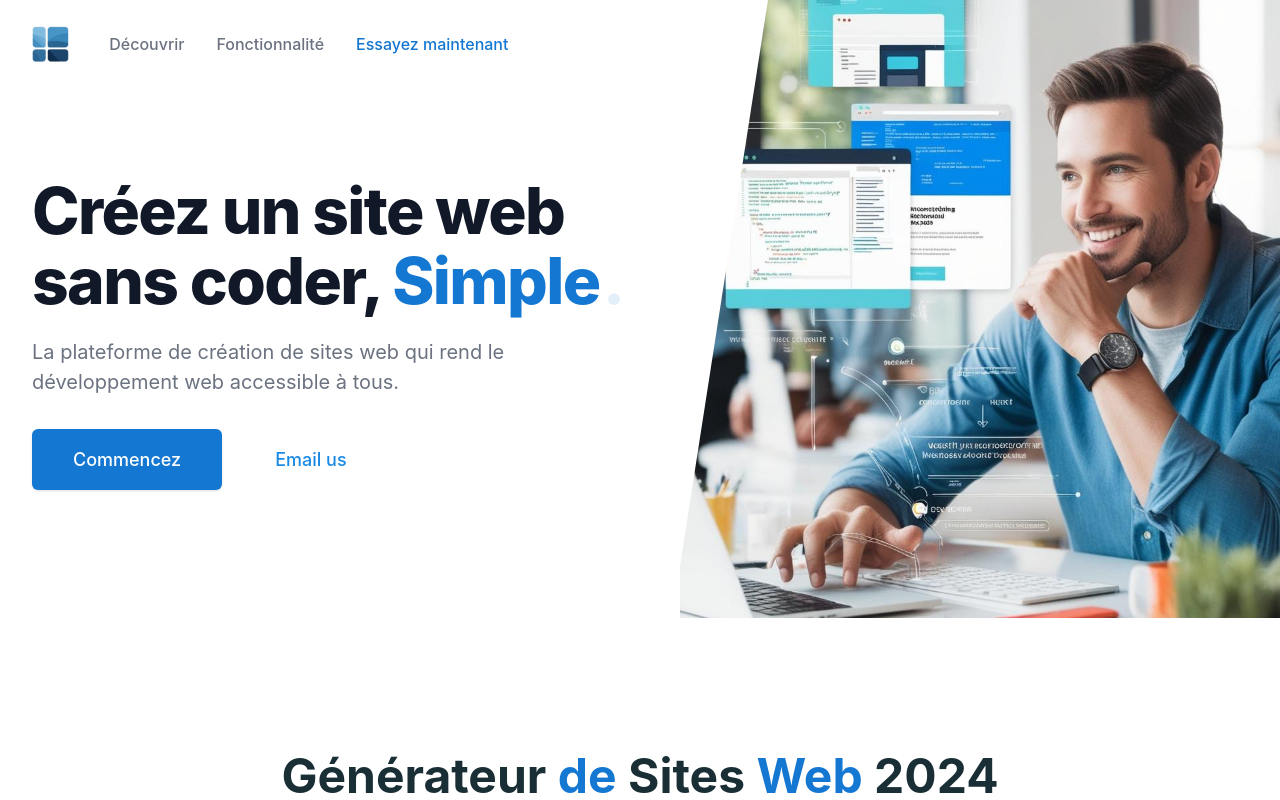
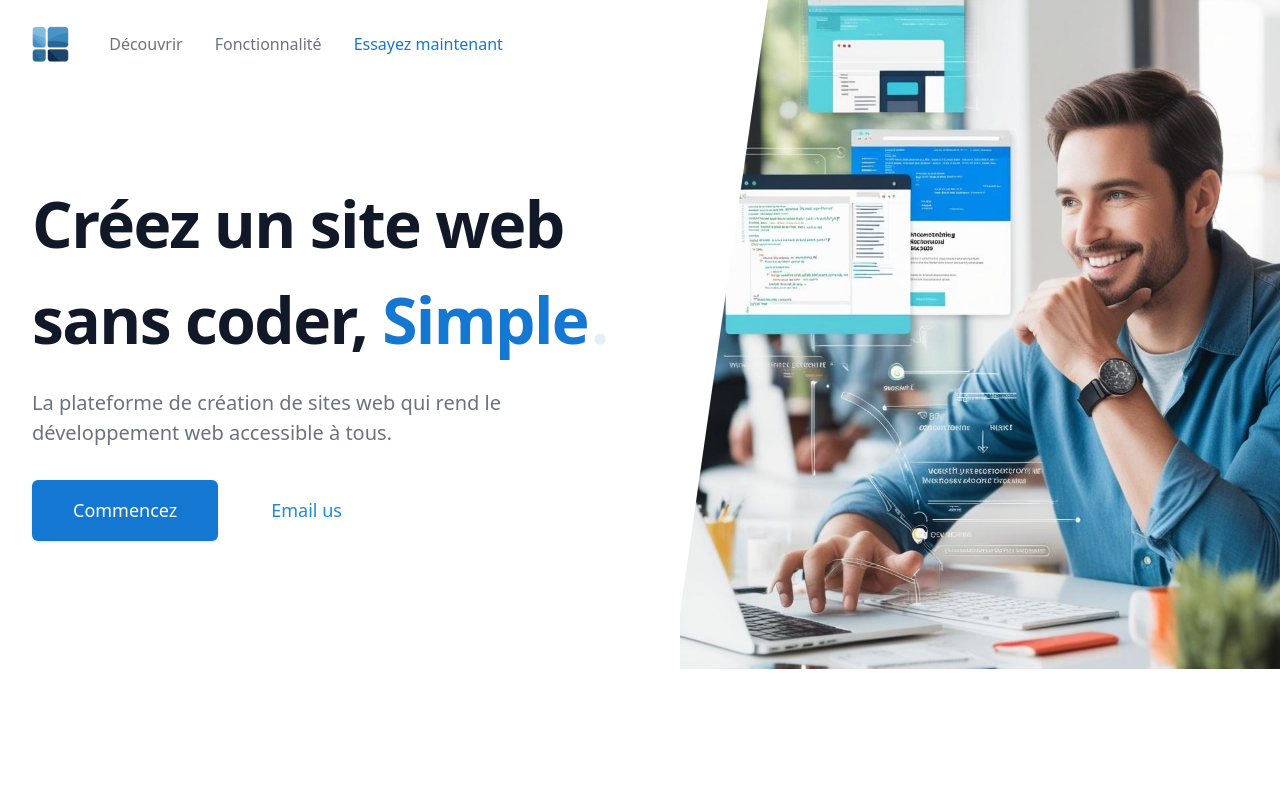
Before and after one commit to Laaliji/Page_Builder_Platform_React-Tailwind_Frontend, a React (Vite) app: page / in a window 1280 px wide. Shown: the top 800 px of the page. Built offline with nearby package versions, Linux system fonts and the light colour scheme.

Commit message:
fix index.css style issues

```diff
--- a/src/index.css
+++ b/src/index.css
@@ -2,72 +2,3 @@
 @tailwind base;
 @tailwind components;
 @tailwind utilities;
-
-:root {
-  font-family: Inter, system-ui, Avenir, Helvetica, Arial, sans-serif;
-  line-height: 1.5;
-  font-weight: 400;
-
-  color-scheme: light dark;
-  color: rgba(255, 255, 255, 0.87);
-  background-color: #242424;
-
-  font-synthesis: none;
-  text-rendering: optimizeLegibility;
-  -webkit-font-smoothing: antialiased;
-  -moz-osx-font-smoothing: grayscale;
-}
-
-a {
-  font-weight: 500;
-  color: #646cff;
-  text-decoration: inherit;
-}
-a:hover {
-  color: #535bf2;
-}
-
-body {
-  /* margin: 0;
-  display: flex;
-  place-items: center;
-  min-width: 320px;
-  min-height: 100vh; */
-}
-
-h1 {
-  font-size: 3.2em;
-  line-height: 1.1;
-}
-
-button {
-  border-radius: 8px;
-  border: 1px solid transparent;
-  padding: 0.6em 1.2em;
-  font-size: 1em;
-  font-weight: 500;
-  font-family: inherit;
-  background-color: #1a1a1a;
-  cursor: pointer;
-  transition: border-color 0.25s;
-}
-button:hover {
-  border-color: #646cff;
-}
-button:focus,
-button:focus-visible {
-  outline: 4px auto -webkit-focus-ring-color;
-}
-
-@media (prefers-color-scheme: light) {
-  :root {
-    color: #213547;
-    background-color: #ffffff;
-  }
-  a:hover {
-    color: #747bff;
-  }
-  button {
-    background-color: #f9f9f9;
-  }
-}
```
